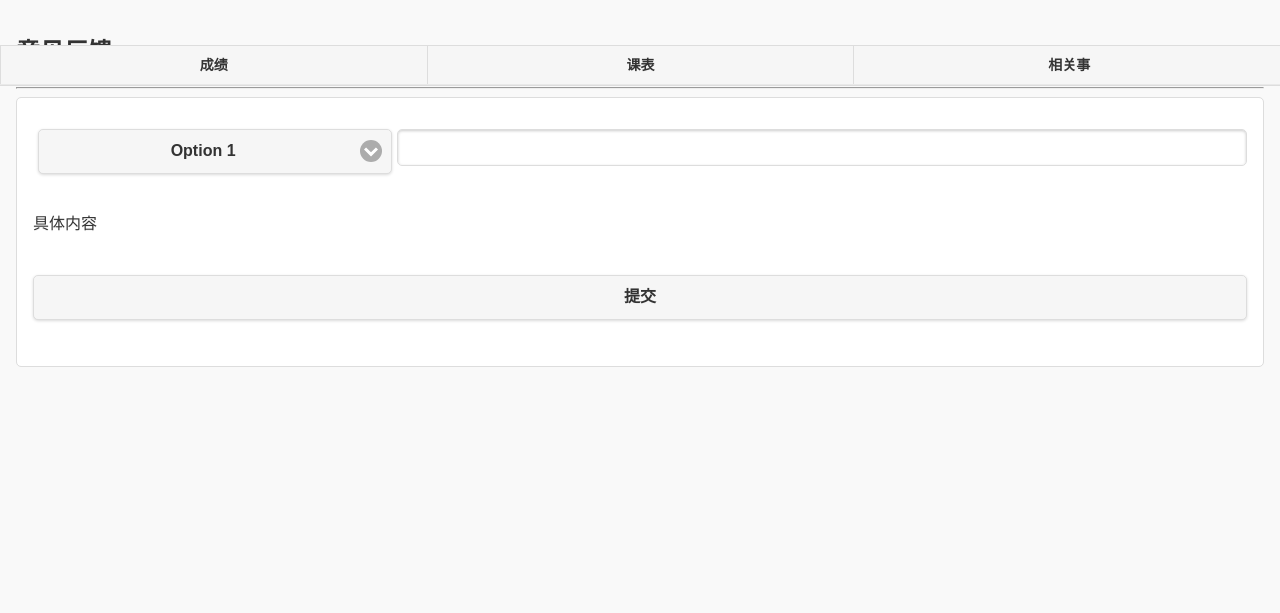
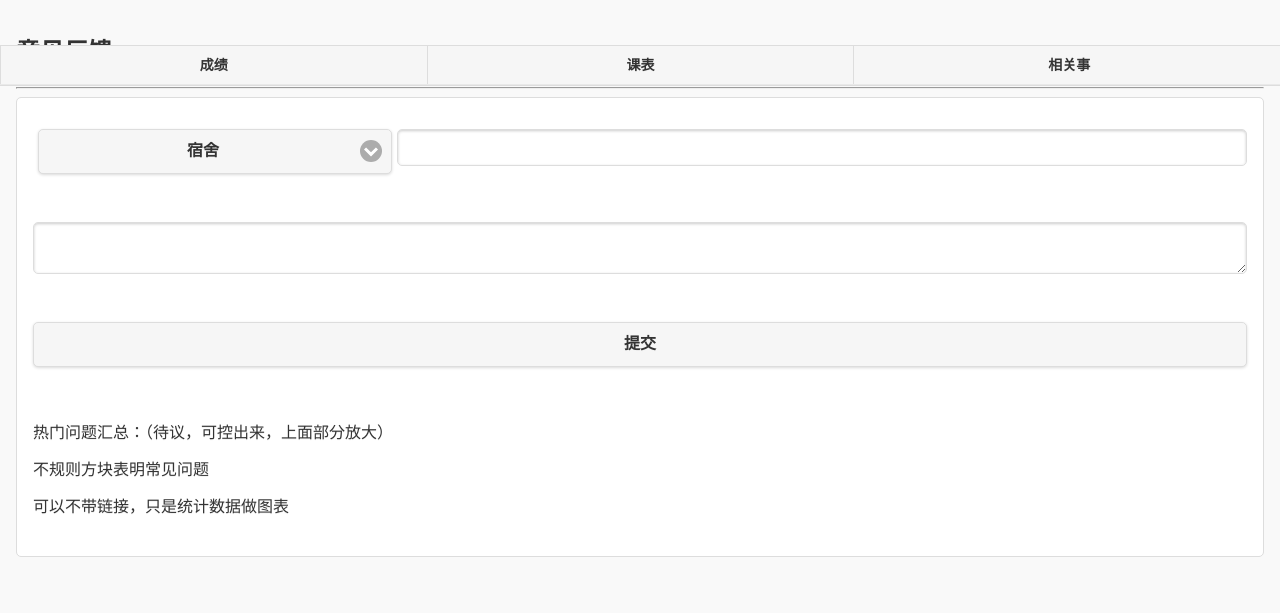
Before and after one commit to yss930819/BUAAWeChatApp, a PHP site: page /affairs-suggestions.php in a window 1280 px wide. Shown: the part 715-1328 px from the top of the page. Before the commit the page ends 1082 px from the top, so only its background shows below. Run offline with PHP 8.4, Linux system fonts and the light colour scheme; some web fonts are replaced.

Commit message:
Furnish the UI of affairs-suggestion.php

```diff
--- a/affairs-suggestions.php
+++ b/affairs-suggestions.php
@@ -9,9 +9,13 @@
         <div class="ui-grid-a">
           <div class="ui-block-a" style="width:30%">
             <select name="selectmenu" id="selectmenu">
-              <option value="option1">Option 1</option>
-              <option value="option2">Option 2</option>
-              <option value="option3">Option 3</option>
+              <option value="dormitory">宿舍</option>
+              <option value="internet">上网</option>
+              <option value="card">学生卡／证</option>
+              <option value="service">校园服务</option>
+              <option value="classroom">教室</option>
+              <option value="finance">财务</option>
+              <option value="other">其它</option>
             </select>
           </div>
           <div class="ui-block-b" style="width:70%">
@@ -19,11 +23,18 @@
           </div>
         </div>
         <div class="ui-field-contain">
-          <p>具体内容</p>
+          <div data-role="fieldcontain">
+            <textarea cols="40" rows="8" name="textarea" id="textarea"></textarea>
+          </div>
         </div>
         <div class="ui-field-contain">
           <input type="submit" value="提交" />
         </div>
+      </div>
+      <div class="ui-field-contain">
+        <p>热门问题汇总：（待议，可控出来，上面部分放大） </p>
+        <p> 不规则方块表明常见问题 </p>
+        <p> 可以不带链接，只是统计数据做图表</p>
       </div>
     </div>
   </div>
```
